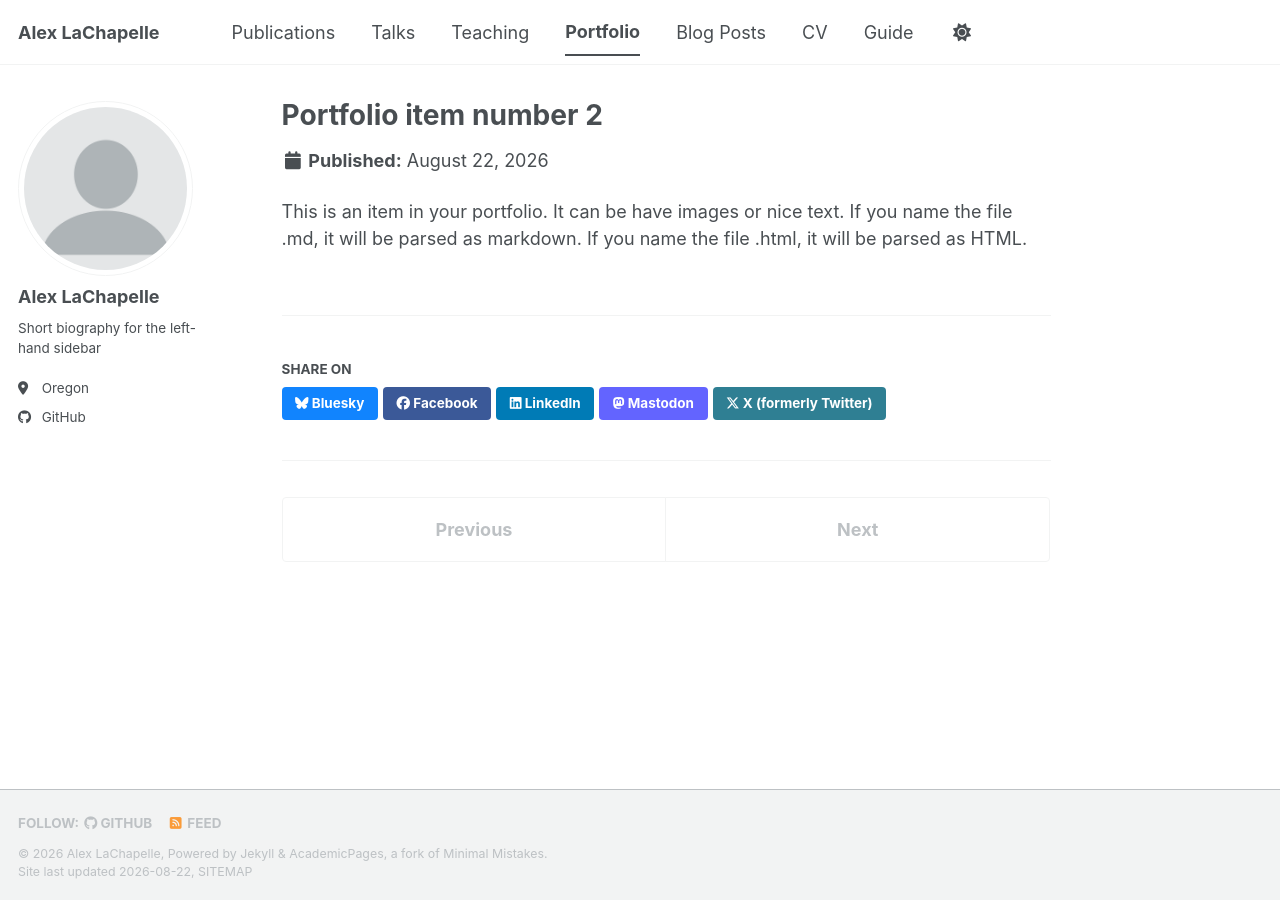
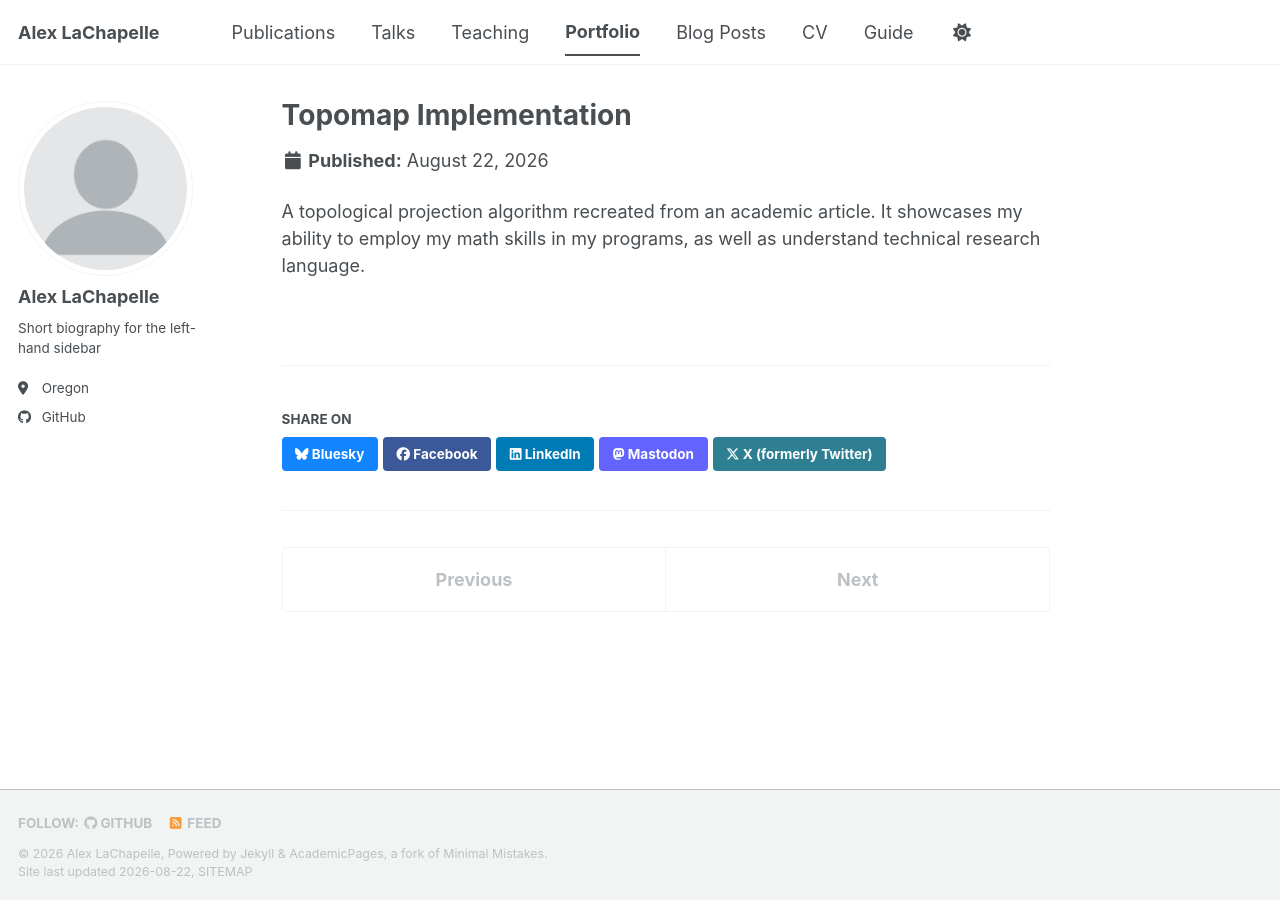
Before and after one commit to ajlachapelle/ajlachapelle.github.io, a Jekyll site: the page built from _portfolio/portfolio-2.md, in a window 1280 px wide. Built offline with Jekyll 4.4.1, drawn with Linux system fonts in a browser that asks for light colours; a style sheet for code colours, icons or effects is not loaded.

Commit message:
Add preliminary portfolio pages

```diff
--- a/_portfolio/portfolio-1.md
+++ b/_portfolio/portfolio-1.md
@@ -1,7 +1,7 @@
 ---
-title: "Portfolio item number 1"
+title: "Graph Neural Network"
 excerpt: "Short description of portfolio item number 1<br/><img src='/images/500x300.png'>"
 collection: portfolio
 ---
 
-This is an item in your portfolio. It can be have images or nice text. If you name the file .md, it will be parsed as markdown. If you name the file .html, it will be parsed as HTML.
+A deep learning AI made for current recognition in chip circuits. My most recent large project, and my best code sample that was entirely written by myself. It demonstrates my ability to collaborate and write a program matching the technical specifications of a non-programmer.
--- /dev/null
+++ b/_portfolio/portfolio-2.md
@@ -0,0 +1,7 @@
+---
+title: "Topomap Implementation"
+excerpt: "Short description of portfolio item number 1<br/><img src='/images/500x300.png'>"
+collection: portfolio
+---
+
+A topological projection algorithm recreated from an academic article. It showcases my ability to employ my math skills in my programs, as well as understand technical research language.
```
Also changed, not shown: _portfolio/portfolio-3.md (added, +7 -0 lines), _portfolio/portfolio-4.md (added, +7 -0 lines).
